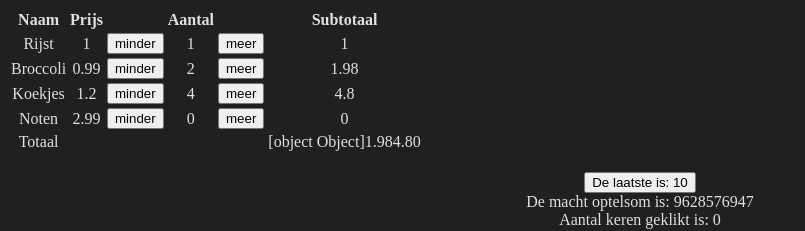
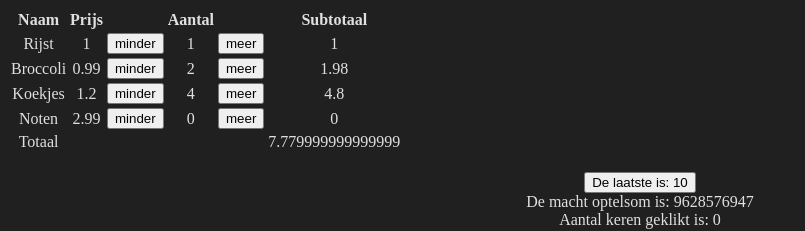
Before and after one commit to janderkkotlarski/vue_boodschappenlijst, a Vue app: page / in a window 1280 px wide. Shown: the top 231 px of the page, without its empty margins (0-805 px from the left). Built offline with nearby package versions, Linux system fonts and the light colour scheme.

Commit message:
Problem still not solved, switching to ref variables to work with computed

```diff
--- a/src/App.vue
+++ b/src/App.vue
@@ -1,42 +1,49 @@
 <script setup>
 import {computed, ref} from 'vue';
 
-const groceryList = defineModel('groceryList', {
-    type: Object,
-    default: [
+// const groceryList = defineModel('groceryList', {
+//     type: Object,
+//     default: [
+//         {id: 1, name: 'Rijst', price: 1.0, amount: 1},
+//         {id: 2, name: 'Broccoli', price: 0.99, amount: 2},
+//         {id: 3, name: 'Koekjes', price: 1.2, amount: 4},
+//         {id: 4, name: 'Noten', price: 2.99, amount: 0},
+//     ],
+// });
+
+const groceryList = ref([
         {id: 1, name: 'Rijst', price: 1.0, amount: 1},
         {id: 2, name: 'Broccoli', price: 0.99, amount: 2},
         {id: 3, name: 'Koekjes', price: 1.2, amount: 4},
         {id: 4, name: 'Noten', price: 2.99, amount: 0},
-    ],
-});
+    ]);
 
 const digitRounding = (decimal, digits) => {
     return Math.round(decimal * 10 ** digits) / 10 ** digits;
 };
 
 const totalized = computed(() => {
-    // let total = 0;
+    let total = 0;
 
-    // for (const entry of groceryList.value) {
-    //     total += entry.price * entry.amount;
-    // }
+    for (const entry of groceryList.value) {
+        total += entry.price * entry.amount;
+    }
 
-    // return total; // digitRounding(total, 2);
+    return total; // digitRounding(total, 2);
 
-    return groceryList.value.reduce((sum, entry) => sum + entry.amount * entry.price);
+    // return groceryList.value.reduce((sum, entry) => sum + entry.amount * entry.price);
 });
 
 
-// const minusEntry = ref(null);
+const minusEntry = ref(null);
 
-// const minus = index => {
-//     minusEntry.value = arrayEntry(groceryList.value, 'id', index);
+const minus = index => {
+    minusEntry.value = arrayEntry(groceryList.value, 'id', index);
 
-//     if (minusEntry.value.amount > 0) {
-//         --minusEntry.value.amount;
-//     }
-// };
+    if (minusEntry.value.amount > 0) {
+        --minusEntry.value.amount;
+    }
+};
 
 const startArray = ref([]);
 
```
